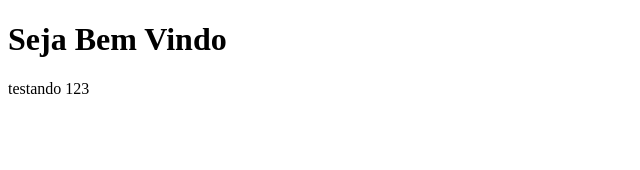
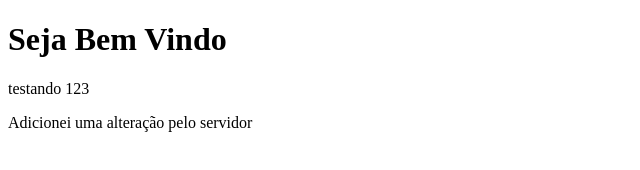
Before and after one commit to vargxrz/repositorio-remoto-exemplo, a plain HTML site: page index.html in a window 1280 px wide. Shown: the whole page, without its empty margins (0-640 px from the left). Drawn offline with Linux system fonts and the light colour scheme.

Commit message:
Update index.html
adicionei alteracao

```diff
--- a/index.html
+++ b/index.html
@@ -9,7 +9,7 @@
 <body>
    <h1 class="fg-red">Seja Bem Vindo</h1>
    <p>testando 123</p>
-
+   <p>Adicionei uma alteração pelo servidor</p>
 
 </body>
 </html>
```
